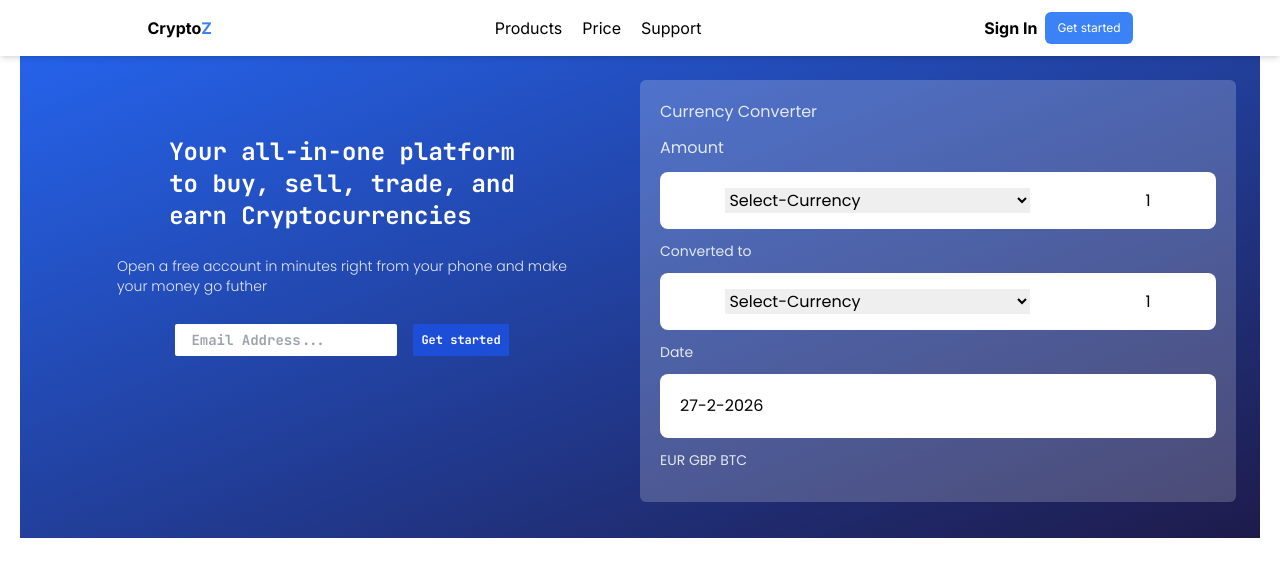
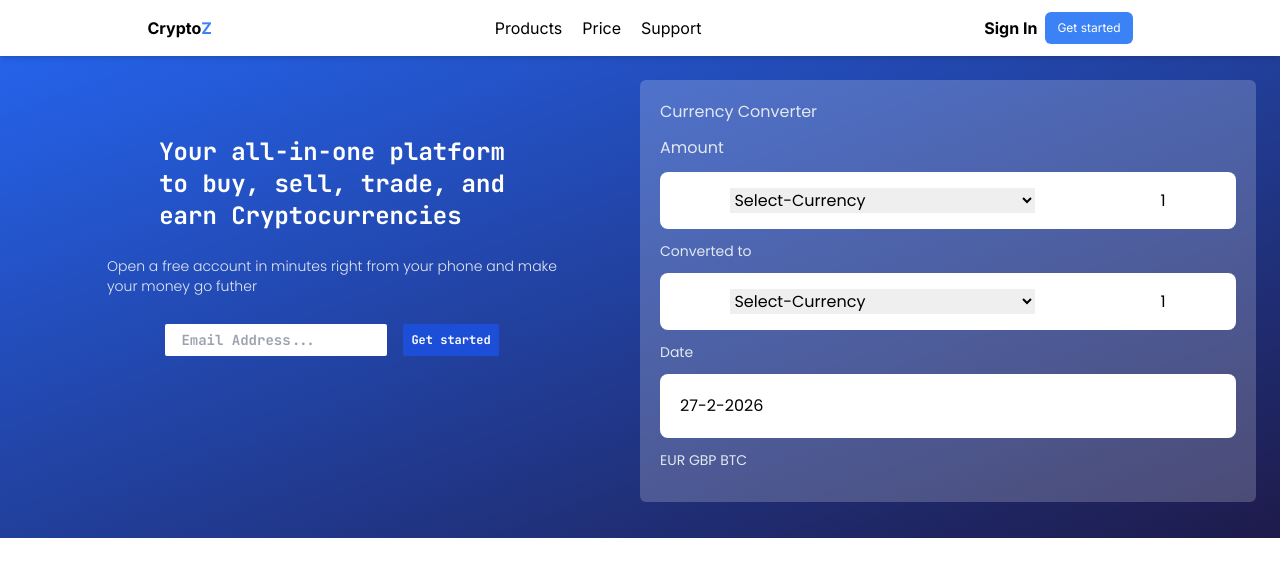
Before and after one commit to Juztice2/CRYPTO-LANDING-PAGE, a website: page index.html in a window 1280 px wide. Shown: the top 575 px of the page. Drawn offline with nearby package versions, Linux system fonts and the light colour scheme.

Commit message:
edit the first section

```diff
--- a/index.html
+++ b/index.html
@@ -47,7 +47,7 @@
  <!--Main-Section-->
  <main>
 <!--Section1-->
-<section class="ml-5 mr-5 reveal opacity-0 translate-y-16 transition-all duration-700 ease-out h-auto pb-9 top-10 bg-gradient-to-br from-blue-600 to-indigo-950 justify-center grid overflow-hidden  pl-6 pr-6 lg:grid-cols-2 ">
+<section class="reveal opacity-0 translate-y-16 transition-all duration-700 ease-out h-auto pb-9 top-10 bg-gradient-to-br from-blue-600 to-indigo-950 justify-center grid overflow-hidden  pl-6 pr-6 lg:grid-cols-2 ">
   <div class=" font-mono font-semibold pt-20 justify-items-center ">
     <h1 class="text-2xl text-white">Your all-in-one platform <br> to buy, sell, trade, and <br> earn Cryptocurrencies</h1>
     <p class="text-xs font-poppins font-extralight mt-6 text-slate-200 flex-wrap-reverse lg:text-sm">Open a free account in minutes right from your phone and make<br> your money go futher</p>
```
